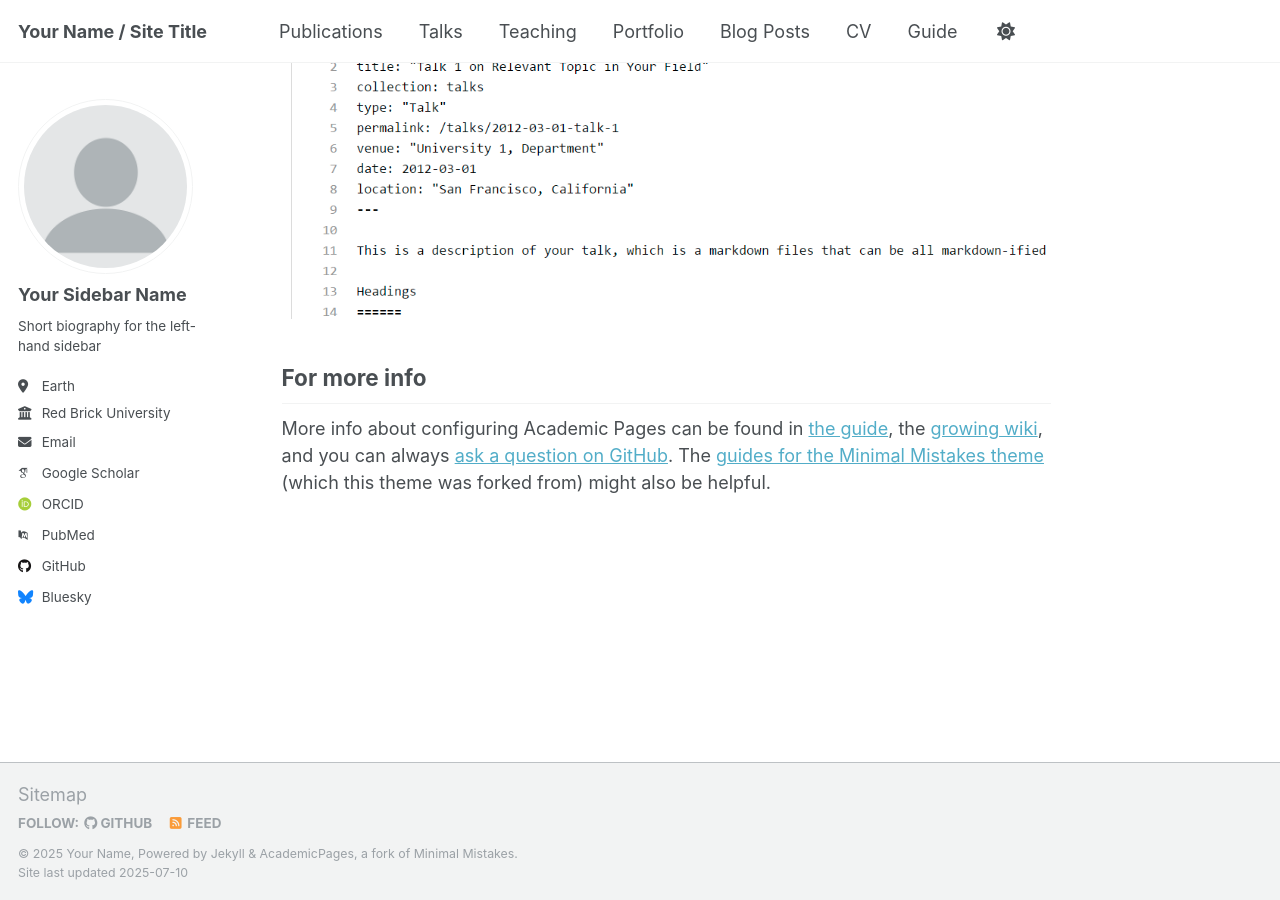
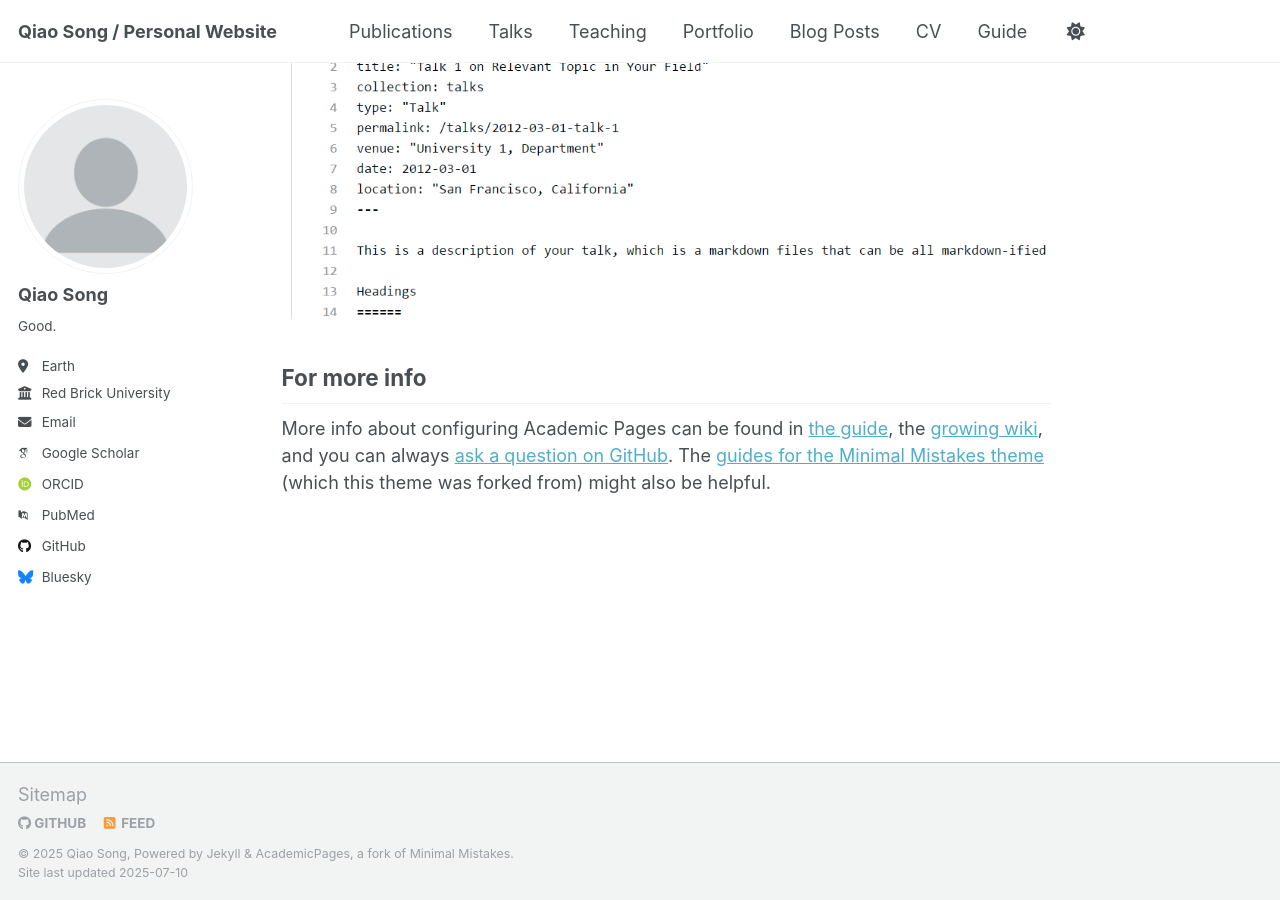
Before and after one commit to vvv-q/vvv-q.github.io1, a Jekyll site: the page built from _pages/about.md, in a window 1280 px wide and 900 px high, scrolled down 2880 px. Built offline with Jekyll 4.4.1, drawn with Linux system fonts in a browser that asks for light colours; some web fonts are replaced; a script that is not in the unit is left out.

Commit message:
Update _config.yml

```diff
--- a/_config.yml
+++ b/_config.yml
@@ -7,15 +7,15 @@
 # server process.
 
 # Basic Site Settings
-locale                   : "en-US"
+locale                   : "ch-China"
 site_theme               : "default"
-title                    : "Your Name / Site Title"
+title                    : "Qiao Song / Personal Website"
 title_separator          : "-"
-name                     : &name "Your Name"
+name                     : &name "Qiao Song"
 description              : &description "personal description"
 url                      : https://academicpages.github.io # the base hostname & protocol for your site e.g. "https://[your GitHub username].github.io" or if you already have some other page hosted on Github then use "https://[your GitHub username].github.io/[Your Repo Name]"
 baseurl                  : "" # the subpath of your site, e.g. "/blog"
-repository               : "academicpages/academicpages.github.io"
+repository               : "vvv-q/vvv-q.github.io1"
 
 # Site Author - The following control what appear as part of the author content on the side bar.
 #               If a field is blank the icon and link will not appear, otherwise it will be shown.
@@ -23,9 +23,9 @@ repository               : "academicpages/academicpages.github.io"
 author:
   # Biographic information
   avatar           : "profile.png"
-  name             : "Your Sidebar Name"
+  name             : "Qiao Song"
   pronouns         : # example: "she/her"
-  bio              : "Short biography for the left-hand sidebar"
+  bio              : "Good."
   location         : "Earth"
   employer         : "Red Brick University"
   uri              : # URL
```
